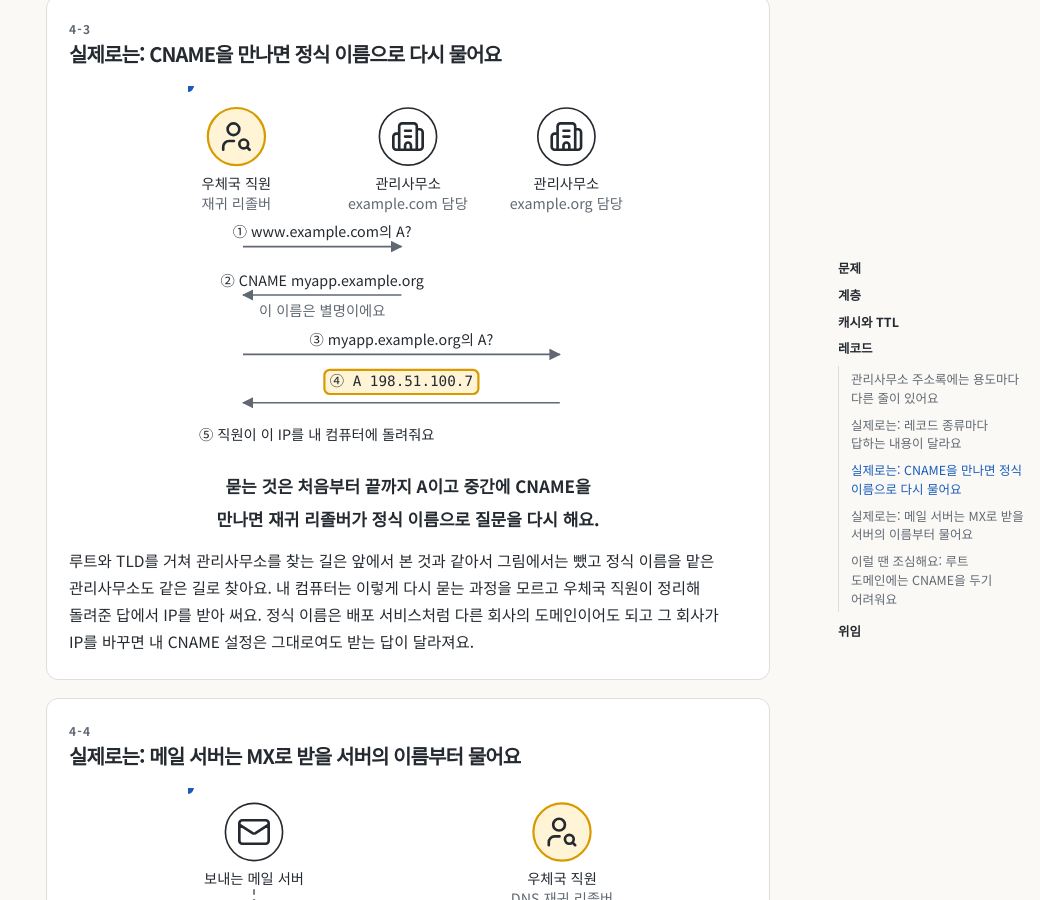
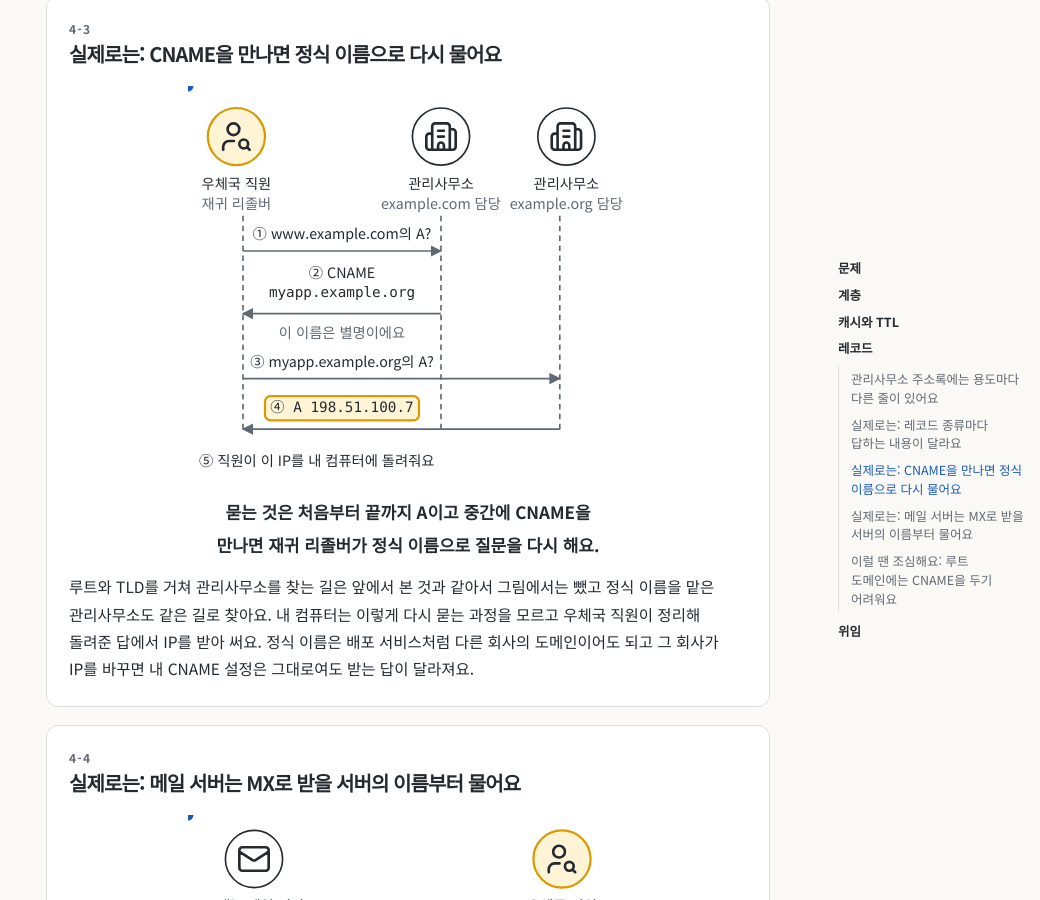
Before and after one commit to sj-park-kr/dev-log, a Jekyll site: the page built from _posts/network/2026-11-19-dns.md, in a window 1280 px wide and 900 px high, scrolled down 10458 px. Shown: the whole window, without its empty margins (240-1280 px from the left). Built offline with Jekyll 4.4.1, drawn with Linux system fonts in a browser that asks for light colours.

Commit message:
Improve Kafka and DNS diagrams

```diff
--- a/_posts/network/2026-11-19-dns.md
+++ b/_posts/network/2026-11-19-dns.md
@@ -107,9 +107,7 @@ summary: "DNS는 받는 사람 이름만 알 때 실제 주소를 찾아 주는
 <circle class="box" cx="330" cy="132" r="18"/><use class="ic" href="#i-book" x="319" y="121" width="22" height="22"/>
 <circle class="box" cx="330" cy="180" r="18"/><use class="ic" href="#i-book" x="319" y="169" width="22" height="22"/>
 <text class="small" x="330" y="218">우체국마다 복사본</text>
-<circle class="packet" r="5"><animateMotion dur="1.6s" begin="0s" repeatCount="indefinite" path="M120,88 L310,38"/></circle>
-<circle class="packet" r="5"><animateMotion dur="1.6s" begin="0.5s" repeatCount="indefinite" path="M122,104 L310,132"/></circle>
-<circle class="packet" r="5"><animateMotion dur="1.6s" begin="1s" repeatCount="indefinite" path="M120,112 L310,180"/></circle>
+<circle class="packet" r="5"><animateMotion dur="6.4s" begin="0s" repeatCount="indefinite" path="M120,88 L310,38 M122,96 L310,86 M122,104 L310,132 M120,112 L310,180"/></circle>
 </svg>
 <p class="point">주소록 한 권을 모든 우체국이 복사해 가는 방식은 가게가 늘수록 고치고 나눠 주는 일이 감당할 수 없게 불어나요.</p>
 <p class="explain">처음에는 가게가 적어서 한 곳에서 주소록을 고치고 우체국마다 복사본을 보내도 괜찮았어요. 가게가 늘면 바뀌는 주소도 늘고 복사본을 받아 갈 우체국도 늘어서 일이 두 방향으로 함께 커져요. 게다가 한 곳이 모든 이름을 맡으니 그곳이 바쁘거나 틀리면 모두가 영향을 받아요.</p>
@@ -210,9 +208,7 @@ summary: "DNS는 받는 사람 이름만 알 때 실제 주소를 찾아 주는
 <text class="chip" x="330" y="170">.com 안내소</text>
 <circle class="box" cx="330" cy="224" r="24"/><use class="ic" href="#i-building" x="316" y="210" width="28" height="28"/>
 <text class="chip" x="330" y="258">관리사무소</text>
-<circle class="packet" r="5"><animateMotion dur="1.2s" begin="0s" repeatCount="indefinite" path="M160,116 L304,48"/></circle>
-<circle class="packet" r="5"><animateMotion dur="1.2s" begin="0.8s" repeatCount="indefinite" path="M164,130 L302,130"/></circle>
-<circle class="packet" r="5"><animateMotion dur="1.2s" begin="1.6s" repeatCount="indefinite" path="M160,144 L304,212"/></circle>
+<circle class="packet" r="5"><animateMotion dur="3.6s" begin="0s" repeatCount="indefinite" path="M160,116 L304,48 M164,130 L302,130 M160,144 L304,212"/></circle>
 </svg>
 <p class="point">편지 쓴 사람은 우체국 직원에게 한 번만 부탁하고 직원이 안내소를 차례로 돌며 주소를 알아 와요.</p>
 <p class="explain">편지 쓴 사람이 안내소를 하나하나 찾아다니려면 번거롭고 안내소마다 어디 있는지도 알아야 해요. 우체국 직원은 전국 안내소에서 시작해 알려 준 곳을 따라가다 관리사무소에서 주소를 받아 돌려줘요. 직원이 전에 .com 안내소 위치를 알아 둔 적이 있다면 전국 안내소는 건너뛰고 바로 거기부터 물어요.</p>
@@ -239,9 +235,7 @@ summary: "DNS는 받는 사람 이름만 알 때 실제 주소를 찾아 주는
 <text class="label" x="278" y="134">TLD .com</text><text class="small" x="278" y="152" style="text-anchor:start">NS 안내: 권한 서버</text>
 <text class="label" x="278" y="224">권한 네임서버</text>
 <rect class="kafka" x="276" y="234" width="120" height="22" rx="5"/><text class="chip mono" x="336" y="245">A 203.0.113.10</text>
-<circle class="packet" r="5"><animateMotion dur="1.2s" begin="0s" repeatCount="indefinite" path="M154,124 L232,58"/></circle>
-<circle class="packet" r="5"><animateMotion dur="1.2s" begin="0.8s" repeatCount="indefinite" path="M158,140 L226,140"/></circle>
-<circle class="packet" r="5"><animateMotion dur="1.2s" begin="1.6s" repeatCount="indefinite" path="M154,156 L232,222"/></circle>
+<circle class="packet" r="5"><animateMotion dur="3.6s" begin="0s" repeatCount="indefinite" path="M154,124 L232,58 M158,140 L226,140 M154,156 L232,222"/></circle>
 </svg>
 <p class="point">내 컴퓨터는 재귀 리졸버에게 한 번 묻고 재귀 리졸버가 루트와 TLD와 권한 네임서버에 차례로 물어 최종 답을 돌려줘요.</p>
 <p class="explain">리졸버(resolver)는 이름을 주소로 풀어 주는 프로그램이고 내 컴퓨터 안의 스텁 리졸버(비유에서 편지 쓴 사람이 직원에게 부탁하는 창구)는 계층을 직접 따라가지 않고 설정된 재귀 리졸버에게 끝까지 알아봐 달라고 부탁해요. 재귀 리졸버는 대신 끝까지 따라가 준다는 뜻이고 보통 인터넷 통신사나 공용 DNS 서비스가 운영하는 서버로 비유의 우체국 직원이에요. 처음 묻는 이름이라면 루트부터 시작하지만 <code>.com</code> 네임서버를 이미 알고 있으면 그 단계는 건너뛰어요. 그림은 흔히 쓰는 단순한 모습이고 실제로는 브라우저와 운영체제(OS·컴퓨터를 움직이는 기본 프로그램)도 전에 받은 답을 따로 기억해 두는데 이건 다음 묶음에서 봐요.</p>
@@ -418,28 +412,28 @@ summary: "DNS는 받는 사람 이름만 알 때 실제 주소를 찾아 주는
 
 <section class="slide">
 <h3>실제로는: CNAME을 만나면 정식 이름으로 다시 물어요</h3>
-<svg class="dg" viewBox="0 0 400 332" role="img" aria-label="우체국 직원인 재귀 리졸버가 example.com 관리사무소에 www.example.com의 A를 묻자 이 이름은 myapp.example.org의 별명이라는 CNAME 답을 받고 example.org 관리사무소에 myapp.example.org의 A를 다시 물어 A 198.51.100.7을 받은 뒤 이 IP를 최종 답으로 돌려주는 그림">
+<svg class="dg" viewBox="0 0 400 356" role="img" aria-label="우체국 직원인 재귀 리졸버가 example.com 관리사무소에 www.example.com의 A를 묻자 이 이름은 myapp.example.org의 별명이라는 CNAME 답을 받고 example.org 관리사무소에 myapp.example.org의 A를 다시 물어 A 198.51.100.7을 받은 뒤 이 IP를 최종 답으로 돌려주는 그림">
 <defs><marker id="d12" viewBox="0 0 10 10" refX="9" refY="5" markerWidth="7" markerHeight="7" orient="auto"><path d="M0,0 L10,5 L0,10 z"/></marker></defs>
-<path class="line" d="M50,146 L194,146" marker-end="url(#d12)"/>
-<path class="line" d="M194,190 L50,190" marker-end="url(#d12)"/>
-<path class="line" d="M50,244 L338,244" marker-end="url(#d12)"/>
-<path class="line" d="M338,288 L50,288" marker-end="url(#d12)"/>
+<path class="line dash" d="M50,118 L50,312"/>
+<path class="line dash" d="M230,118 L230,312"/>
+<path class="line dash" d="M338,118 L338,312"/>
+<path class="line" d="M50,150 L230,150" marker-end="url(#d12)"/>
+<path class="line" d="M230,207 L50,207" marker-end="url(#d12)"/>
+<path class="line" d="M50,266 L338,266" marker-end="url(#d12)"/>
+<path class="line" d="M338,312 L50,312" marker-end="url(#d12)"/>
 <circle class="kafka" cx="44" cy="46" r="26"/><use class="ic" href="#i-clerk" x="28" y="30" width="32" height="32"/>
 <text class="chip" x="44" y="90">우체국 직원</text><text class="small" x="44" y="108">재귀 리졸버</text>
-<circle class="box" cx="200" cy="46" r="26"/><use class="ic" href="#i-building" x="184" y="30" width="32" height="32"/>
-<text class="chip" x="200" y="90">관리사무소</text><text class="small" x="200" y="108">example.com 담당</text>
+<circle class="box" cx="230" cy="46" r="26"/><use class="ic" href="#i-building" x="214" y="30" width="32" height="32"/>
+<text class="chip" x="230" y="90">관리사무소</text><text class="small" x="230" y="108">example.com 담당</text>
 <circle class="box" cx="344" cy="46" r="26"/><use class="ic" href="#i-building" x="328" y="30" width="32" height="32"/>
 <text class="chip" x="344" y="90">관리사무소</text><text class="small" x="344" y="108">example.org 담당</text>
-<text class="chip" x="122" y="134">① www.example.com의 A?</text>
-<text class="chip" x="122" y="178">② CNAME myapp.example.org</text>
-<text class="small" x="122" y="206">이 이름은 별명이에요</text>
-<text class="chip" x="194" y="232">③ myapp.example.org의 A?</text>
-<rect class="kafka" x="124" y="258" width="140" height="22" rx="5"/><text class="chip mono" x="194" y="269">④ A 198.51.100.7</text>
-<text class="chip" x="10" y="318" style="text-anchor:start">⑤ 직원이 이 IP를 내 컴퓨터에 돌려줘요</text>
-<circle class="packet" r="5"><animateMotion dur="1.4s" begin="0s" repeatCount="indefinite" path="M50,146 L194,146"/></circle>
-<circle class="packet" r="5"><animateMotion dur="1.4s" begin="0.7s" repeatCount="indefinite" path="M194,190 L50,190"/></circle>
-<circle class="packet" r="5"><animateMotion dur="1.4s" begin="1.4s" repeatCount="indefinite" path="M50,244 L338,244"/></circle>
-<circle class="packet" r="5"><animateMotion dur="1.4s" begin="2.1s" repeatCount="indefinite" path="M338,288 L50,288"/></circle>
+<text class="chip" x="140" y="136">① www.example.com의 A?</text>
+<text class="chip" x="140" y="171">② CNAME</text><text class="chip mono" x="140" y="188">myapp.example.org</text>
+<text class="small" x="140" y="226">이 이름은 별명이에요</text>
+<text class="chip" x="140" y="252">③ myapp.example.org의 A?</text>
+<rect class="kafka" x="70" y="282" width="140" height="22" rx="5"/><text class="chip mono" x="140" y="293">④ A 198.51.100.7</text>
+<text class="chip" x="10" y="342" style="text-anchor:start">⑤ 직원이 이 IP를 내 컴퓨터에 돌려줘요</text>
+<circle class="packet" r="5"><animateMotion dur="8s" begin="0s" repeatCount="indefinite" path="M50,150 L230,150 L230,207 L50,207 L50,266 L338,266 L338,312 L50,312"/></circle>
 </svg>
 <p class="point">묻는 것은 처음부터 끝까지 A이고 중간에 CNAME을 만나면 재귀 리졸버가 정식 이름으로 질문을 다시 해요.</p>
 <p class="explain">루트와 TLD를 거쳐 관리사무소를 찾는 길은 앞에서 본 것과 같아서 그림에서는 뺐고 정식 이름을 맡은 관리사무소도 같은 길로 찾아요. 내 컴퓨터는 이렇게 다시 묻는 과정을 모르고 우체국 직원이 정리해 돌려준 답에서 IP를 받아 써요. 정식 이름은 배포 서비스처럼 다른 회사의 도메인이어도 되고 그 회사가 IP를 바꾸면 내 CNAME 설정은 그대로여도 받는 답이 달라져요.</p>
@@ -449,7 +443,7 @@ summary: "DNS는 받는 사람 이름만 알 때 실제 주소를 찾아 주는
 <h3>실제로는: 메일 서버는 MX로 받을 서버의 이름부터 물어요</h3>
 <svg class="dg" viewBox="0 0 400 392" role="img" aria-label="보내는 메일 서버가 우체국 직원인 재귀 리졸버에게 example.com의 MX를 묻자 MX 10 mail.example.com과 MX 20 backup.example.com이라는 받을 서버 이름과 우선순위를 받고 숫자가 작은 mail.example.com의 A를 다시 물어 A 192.0.2.25를 받은 뒤 그 주소의 받는 메일 서버로 메일을 보내는 그림">
 <defs><marker id="d13" viewBox="0 0 10 10" refX="9" refY="5" markerWidth="7" markerHeight="7" orient="auto"><path d="M0,0 L10,5 L0,10 z"/></marker></defs>
-<path class="line dash" d="M60,92 L60,310"/>
+<path class="line dash" d="M60,92 L60,336"/>
 <path class="line dash" d="M340,110 L340,306"/>
 <path class="line" d="M62,134 L338,134" marker-end="url(#d13)"/>
 <path class="line" d="M338,192 L62,192" marker-end="url(#d13)"/>
@@ -469,9 +463,7 @@ summary: "DNS는 받는 사람 이름만 알 때 실제 주소를 찾아 주는
 <text class="chip" x="200" y="324">⑤ 192.0.2.25로 메일을 보내요</text>
 <circle class="box" cx="340" cy="336" r="26"/><use class="ic" href="#i-mail" x="324" y="320" width="32" height="32"/>
 <text class="chip" x="340" y="380">받는 메일 서버</text>
-<circle class="packet" r="5"><animateMotion dur="1.4s" begin="0s" repeatCount="indefinite" path="M62,134 L338,134"/></circle>
-<circle class="packet" r="5"><animateMotion dur="1.4s" begin="0.7s" repeatCount="indefinite" path="M62,246 L338,246"/></circle>
-<circle class="packet" r="5"><animateMotion dur="1.4s" begin="1.4s" repeatCount="indefinite" path="M62,336 L312,336"/></circle>
+<circle class="packet" r="5"><animateMotion dur="12s" begin="0s" repeatCount="indefinite" path="M62,134 L338,134 L338,192 L62,192 L62,246 L338,246 L338,298 L62,298 L62,336 L312,336"/></circle>
 </svg>
 <p class="point">MX는 IP가 아니라 메일을 받을 서버의 이름과 우선순위를 알려 주니 보내는 메일 서버는 그 이름의 A를 한 번 더 물어 IP를 얻어요.</p>
 <p class="explain">MX를 묻는 쪽은 브라우저가 아니라 메일을 보내는 쪽의 메일 서버이고 메일을 보낼 때만 이 질문을 해요. 앞 순서의 서버에 보낼 수 없으면 다음 숫자의 서버로 보내 봐요. 웹사이트를 가리키는 A와 메일을 받을 서버를 가리키는 MX는 따로라서 사이트를 다른 서버로 옮겨도 MX를 그대로 두면 메일은 전과 같은 곳으로 가요.</p>
```
Also changed, not shown: _posts/kafka/2026-11-15-producer.md (+11 -4 lines).
